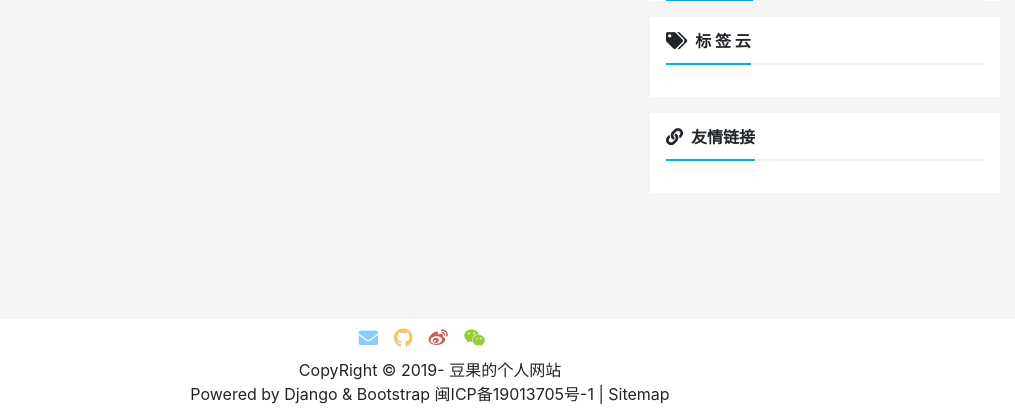
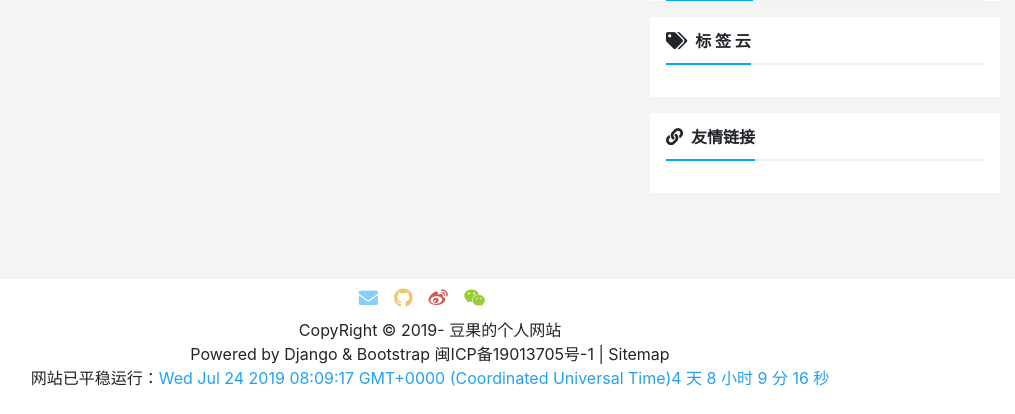
Before and after one commit to ymj4023/douguo2, a Django app: page / in a window 1280 px wide. Shown: the part 386-800 px from the top of the page, without its empty margins (195-1210 px from the left). Run offline with Django 3.2, Linux system fonts and the light colour scheme; data that the repository does not hold is empty; parts of the project's set-up code (start-up, migrations or seed data) failed here and were passed over; some libraries are stand-ins or nearby versions.

Commit message:
时间显示

```diff
--- a/apps/blog/templates/blog/footer.html
+++ b/apps/blog/templates/blog/footer.html
@@ -38,6 +38,7 @@
                     <a href="{% url 'django.contrib.sitemaps.views.sitemap' %}" target="_blank">Sitemap</a>
                 </span>
             </p>
+            <p>网站已平稳运行：<a href="https://shici.store/poetry-calendar/"><span id="site_runtime" style="color: #24a0f0;"></a></span></p>
         </div>
     </div>
 </nav>
@@ -99,3 +100,22 @@
     info.innerHTML = '【' + result.data.origin.dynasty + '】' + result.data.origin.author + '《' + result.data.origin.title + '》'
   });
 </script>
+<script type="text/javascript">
+    function show_site_runtime(){
+    window.setTimeout("show_site_runtime()",1000); // 每秒运行一次函数
+    X=new Date("07/20/2019 00:00:00"); //在这里修改你的建站时间
+    Y=new Date();
+    T=(Y.getTime()-X.getTime()); // 获取当前时间与指定时间之间的时间间隔（ms）
+    i=24*60*60*1000;
+    d=T/i;
+    D=Math.floor(d); // 计算天数并向下取整
+    h=(d-D)*24;
+    H=Math.floor(h); // 计算剩余不足一天的小时数并向下取整
+    m=(h-H)*60;
+    M=Math.floor(m); // 计算剩余不足一小时的分钟数并向下取整
+    s=(m-M)*60
+    S=Math.floor(s); // 计算剩余不足一分钟的秒数并向下取整
+    site_runtime.innerHTML= Y+D + " 天 " + H + " 小时 " + M + " 分 " + S + " 秒 "
+    }
+    show_site_runtime();
+</script>
--- a/apps/blog/templates/blog/tags/base_right.html
+++ b/apps/blog/templates/blog/tags/base_right.html
@@ -5,7 +5,7 @@
 <!--每日诗词-->
 <div class="card border-0 rounded-0 px-3 mb-2 mb-md-3" id="tag-card">
     <div class="card-header bg-white px-0">
-        <strong><i class="fab fa-pagelines mr-2 f-17"></i>每日诗词</strong>
+        <strong><i class="fab fa-pagelines mr-2 f-17"></i><a href="https://www.jinrishici.com/">每日诗词</a></strong>
     </div>
     <div class="card-body px-0 py-3">
         <div id="poem_sentence"style="text-align: center; color: #CD2626;"></div>
```
